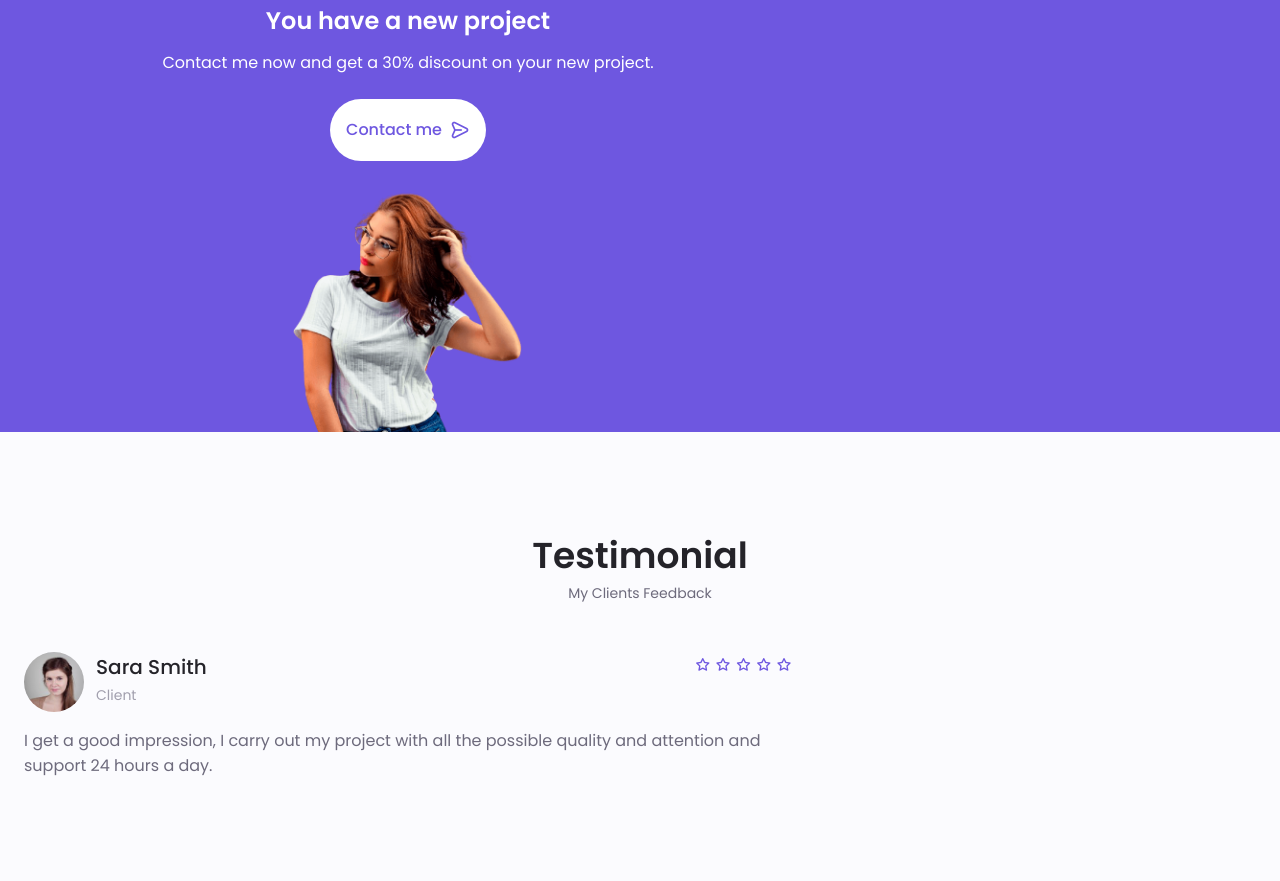
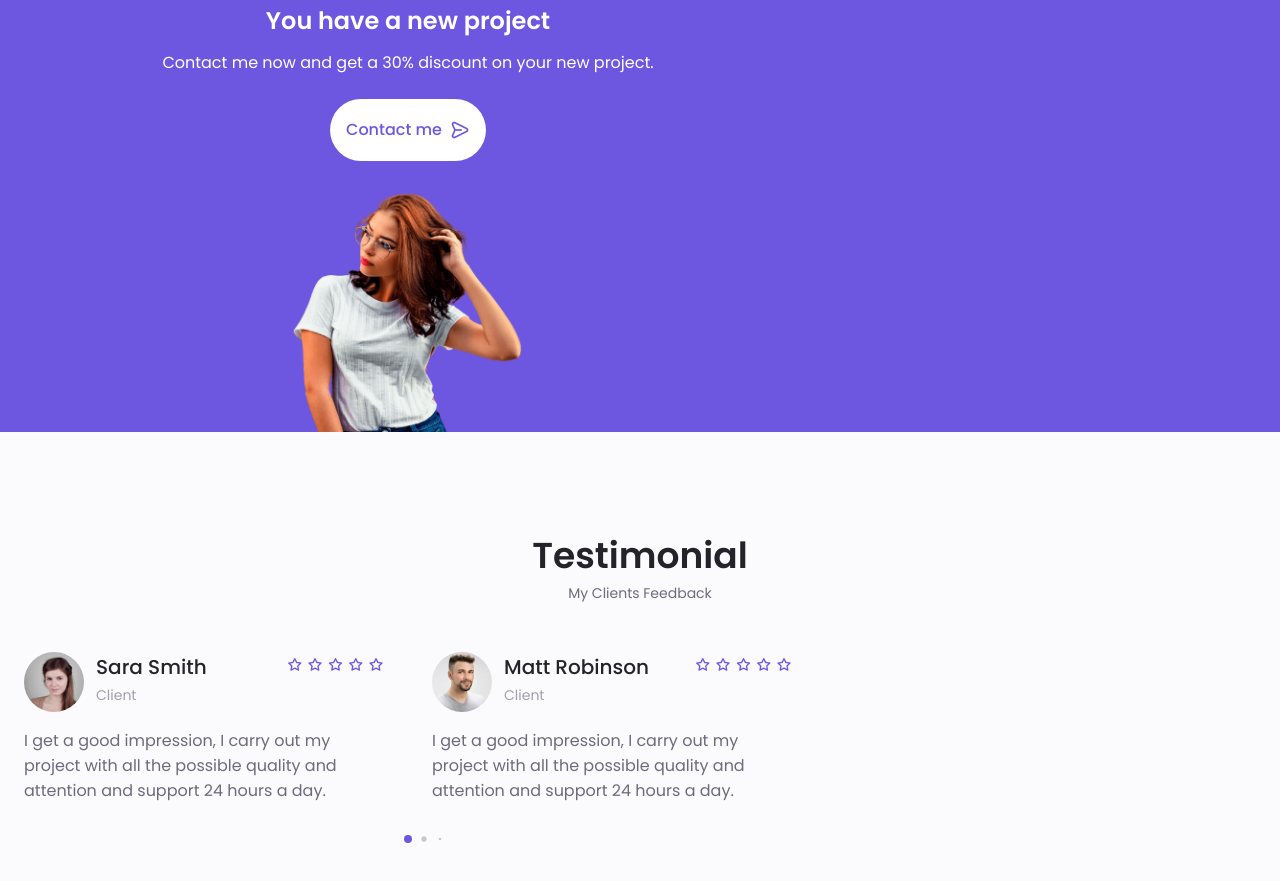
Before and after one commit to Nicxzmiller/Nicholas, a plain HTML site: page index.html in a window 1280 px wide. Shown: the part 4249-5130 px from the top of the page. Drawn offline with nearby package versions, Linux system fonts and the light colour scheme.

Commit message:
testimonial

```diff
--- a/assets/css/styles.css
+++ b/assets/css/styles.css
@@ -834,6 +834,10 @@ img{
     color: var(--first-color);
 }
 
+.swiper-container .swiper-pagination-testimonial{
+    bottom: 0;
+}
+
 /*==================== CONTACT ME ====================*/
 
 
--- a/assets/js/main.js
+++ b/assets/js/main.js
@@ -93,7 +93,7 @@ modalCloses.forEach((modalClose) => {
 })
 
 /*==================== PORTFOLIO SWIPER  ====================*/
-let swiper = new Swiper('.portfolio__container', {
+let swiperPortfolio = new Swiper('.portfolio__container', {
     cssMode: true,
     loop:true,
     navigation: {
@@ -107,7 +107,22 @@ let swiper = new Swiper('.portfolio__container', {
 });
 
 /*==================== TESTIMONIAL ====================*/
+let swiperTestimonial = new Swiper('.testimonial__container', {
+    loop:true,
+    grabCursor:true,
+    spaceBetween:48,
 
+    pagination:{
+        el:'.swiper-pagination',
+        clickable: true,
+        dynamicBullets: true,
+    },
+    breakpoints:{
+        568:{
+            slidesPerView:2,
+        }
+    }
+});
 
 /*==================== SCROLL SECTIONS ACTIVE LINK ====================*/
 
--- a/index.html
+++ b/index.html
@@ -758,6 +758,9 @@
                             </p>
                         </div>
                     </div>
+
+                    <!-- Pagination -->
+                    <div class="swiper-pagination swiper-pagination-testimonial"></div>
                 </div>
 
             </section>
```
